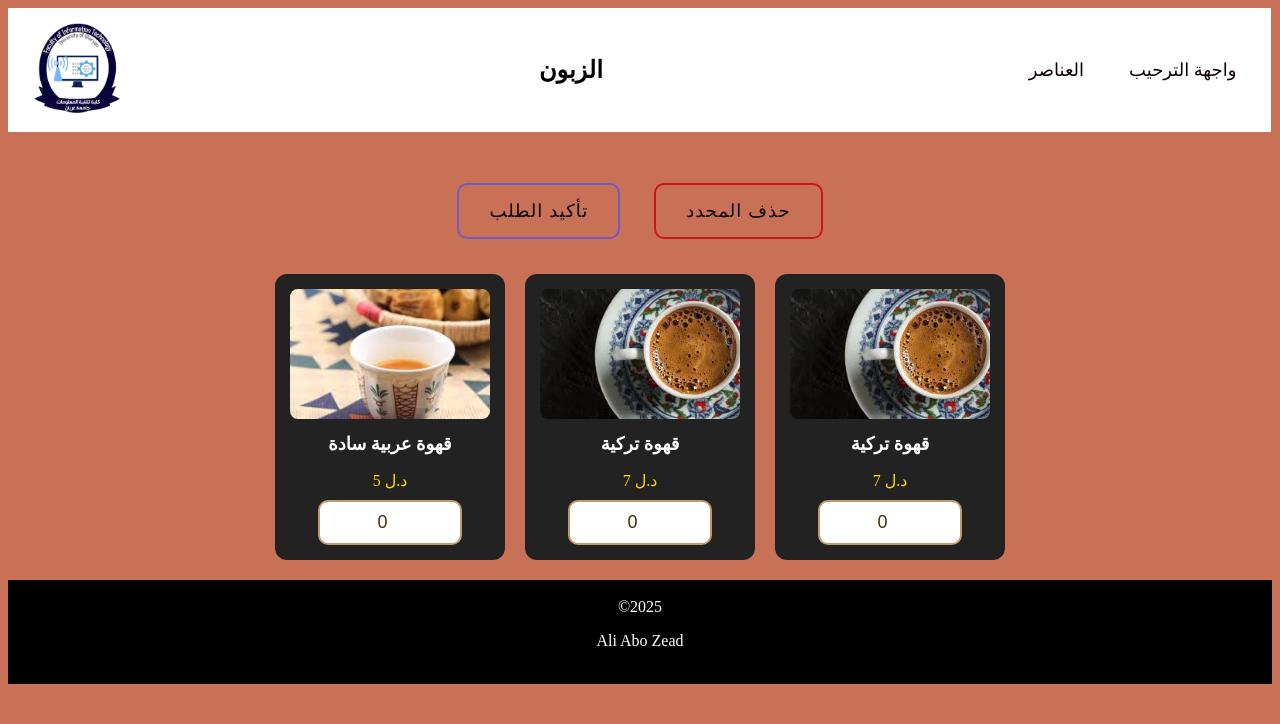
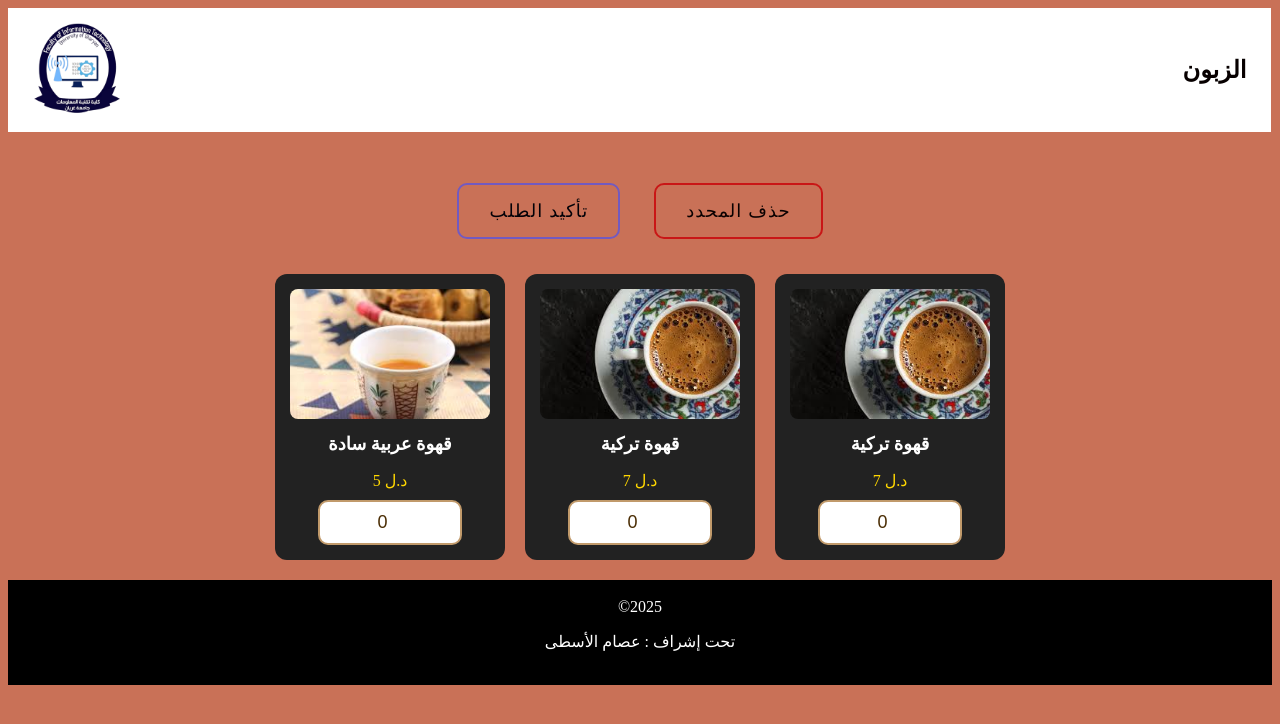
Before and after one commit to ahgoa091-alt/homepage, a plain HTML site: page HD2.html in a window 1280 px wide. Drawn offline with Linux system fonts and the light colour scheme.

Commit message:
Add files via upload

```diff
--- a/HD2.html
+++ b/HD2.html
@@ -12,10 +12,6 @@
         <img src="img/It.png" alt="شعار الكلية" />
       </div>
       <h2>الزبون</h2>
-      <ul class="nav-links">
-        <li><a href="HD2.html">العناصر</a></li>
-        <li><a href="index.html">واجهة الترحيب</a></li>
-      </ul>
     </nav>
     <br />
     <br />
@@ -83,7 +79,7 @@
       <br />
       &copy;2025
       <br />
-      <p>Ali Abo Zead</p>
+      <p>تحت إشراف : عصام الأسطى</p>
       <br />
     </footer>
     <!-- <script>
```
Also changed, not shown: HD1_1.html (+2 -2 lines), HD3_3.html (+1 -1 lines), index.html (+1 -1 lines).
